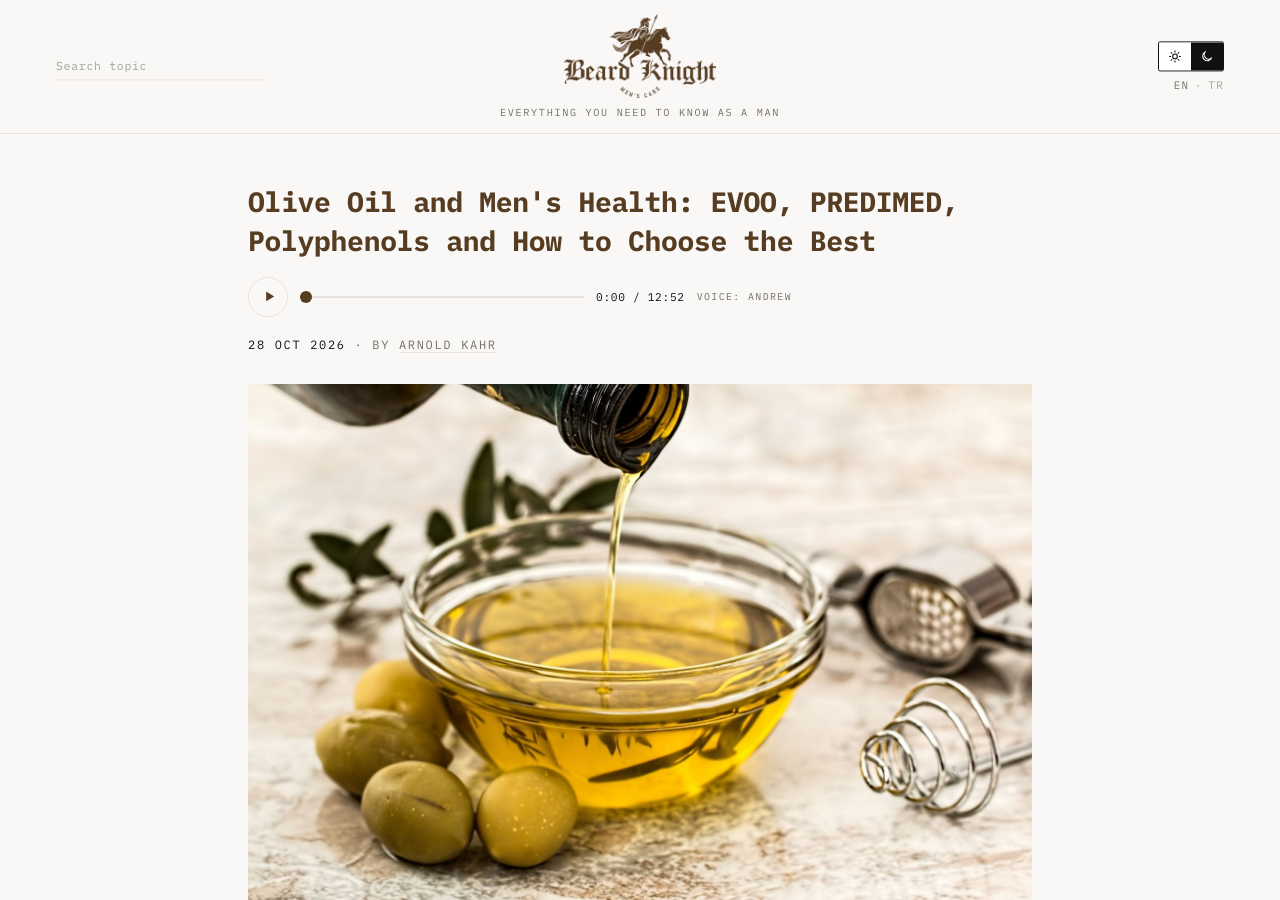
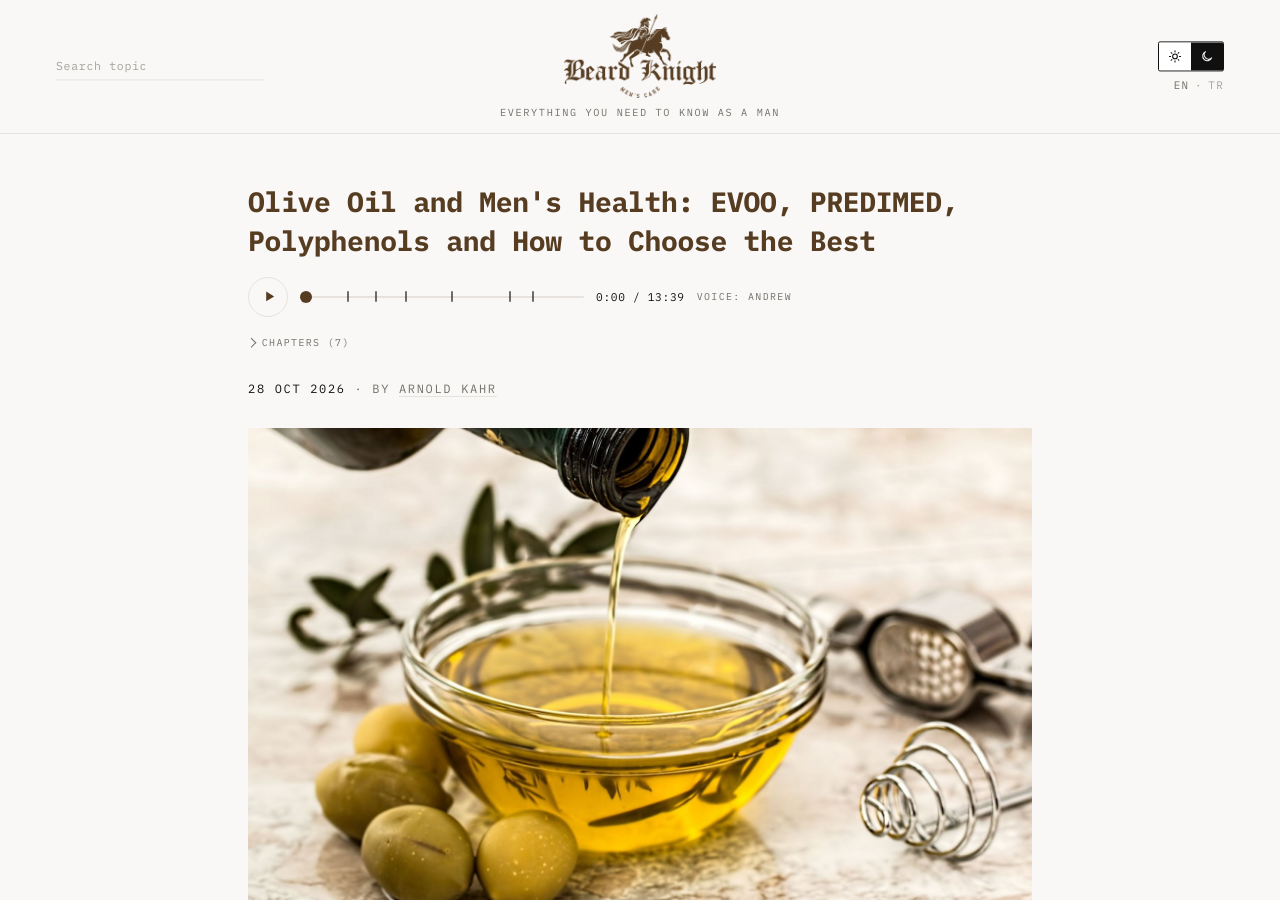
Before and after one commit to architect-high-level-core/beard-knight, a Jekyll site: the page built from _posts/2026-10-28-olive-oil-and-mens-health-evoo-predimed-polyphenols-and-how-to-choose-the-best.md, in a window 1280 px wide and 900 px high. Built offline with Jekyll 4.4.1, drawn with Linux system fonts in a browser that asks for light colours; part of the change alters nothing that is shown.

Commit message:
Audio chapters: backfill batch 20:37

```diff
--- a/_posts/2026-10-28-olive-oil-and-mens-health-evoo-predimed-polyphenols-and-how-to-choose-the-best.md
+++ b/_posts/2026-10-28-olive-oil-and-mens-health-evoo-predimed-polyphenols-and-how-to-choose-the-best.md
@@ -14,7 +14,15 @@ image_source_url: "https://www.pexels.com/photo/bowl-being-poured-with-yellow-li
 image: /assets/img/2026-10-28-olive-oil-and-mens-health.jpg
 audio: /assets/audio/olive-oil-and-mens-health-evoo-predimed-polyphenols-and-how-to-choose-the-best.mp3
 audio_voice: Andrew
-audio_duration: "12:52"
+audio_duration: "13:39"
+audio_chapters:
+  - {t: 0, title: "Intro"}
+  - {t: 127, title: "Why Olive Oil Is Different From Other…"}
+  - {t: 211, title: "PREDIMED"}
+  - {t: 301, title: "Olive Oil and Longevity"}
+  - {t: 441, title: "Polyphenols"}
+  - {t: 614, title: "Premium Olive Oils Worth Buying"}
+  - {t: 682, title: "Frequently Asked Questions"}
 ---
 
 Few foods have as much serious research behind them as extra virgin olive oil. It is the backbone of the Mediterranean diet, the subject of one of the largest nutrition trials ever run, and increasingly a luxury product in its own right, with single-estate bottles that are judged like fine wine. This guide summarizes what the major studies say about olive oil and men's health (heart health, longevity, cholesterol, polyphenols and the much-asked question of testosterone) and explains how to choose a genuinely excellent extra virgin olive oil.
```
Also changed, not shown: 1 other file.
